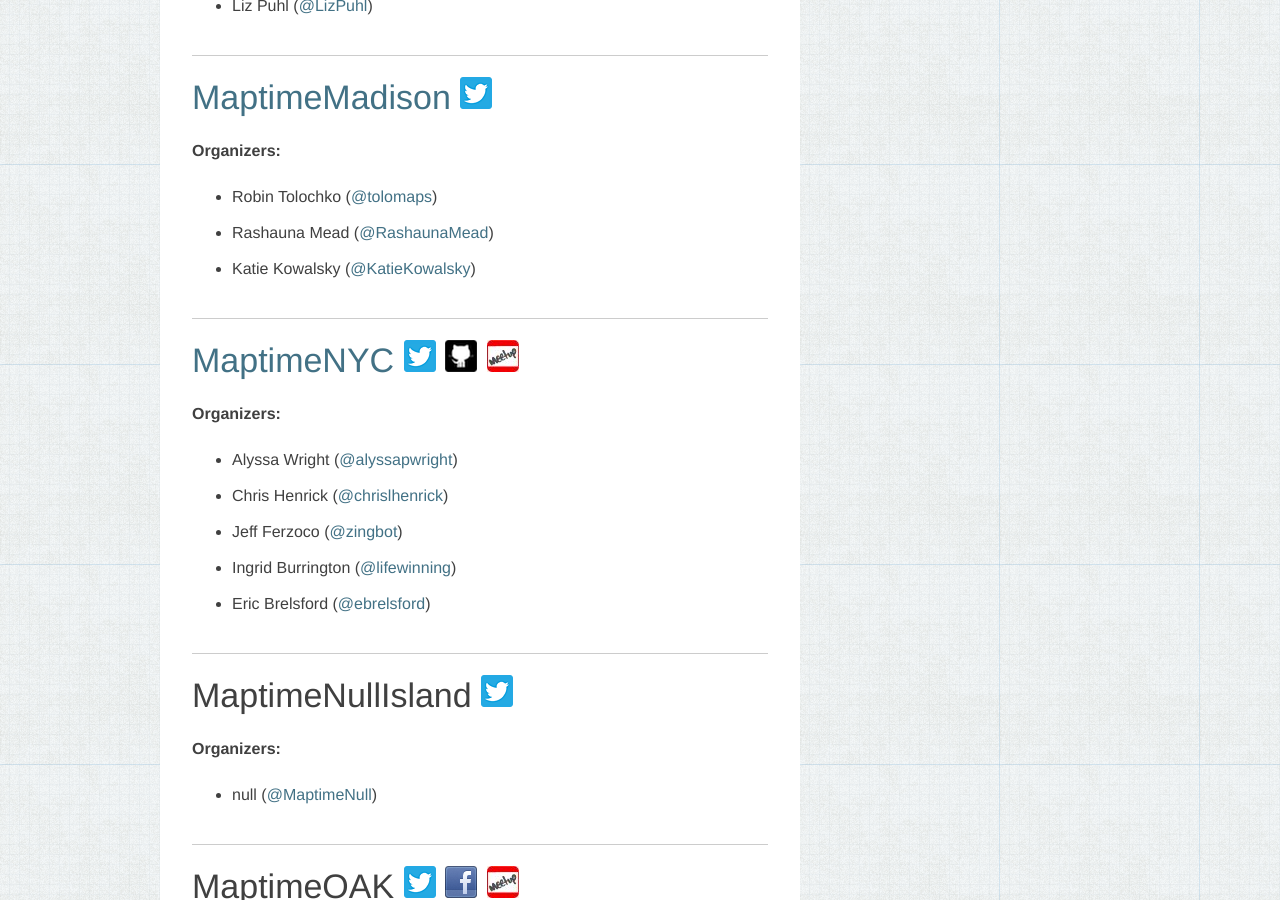
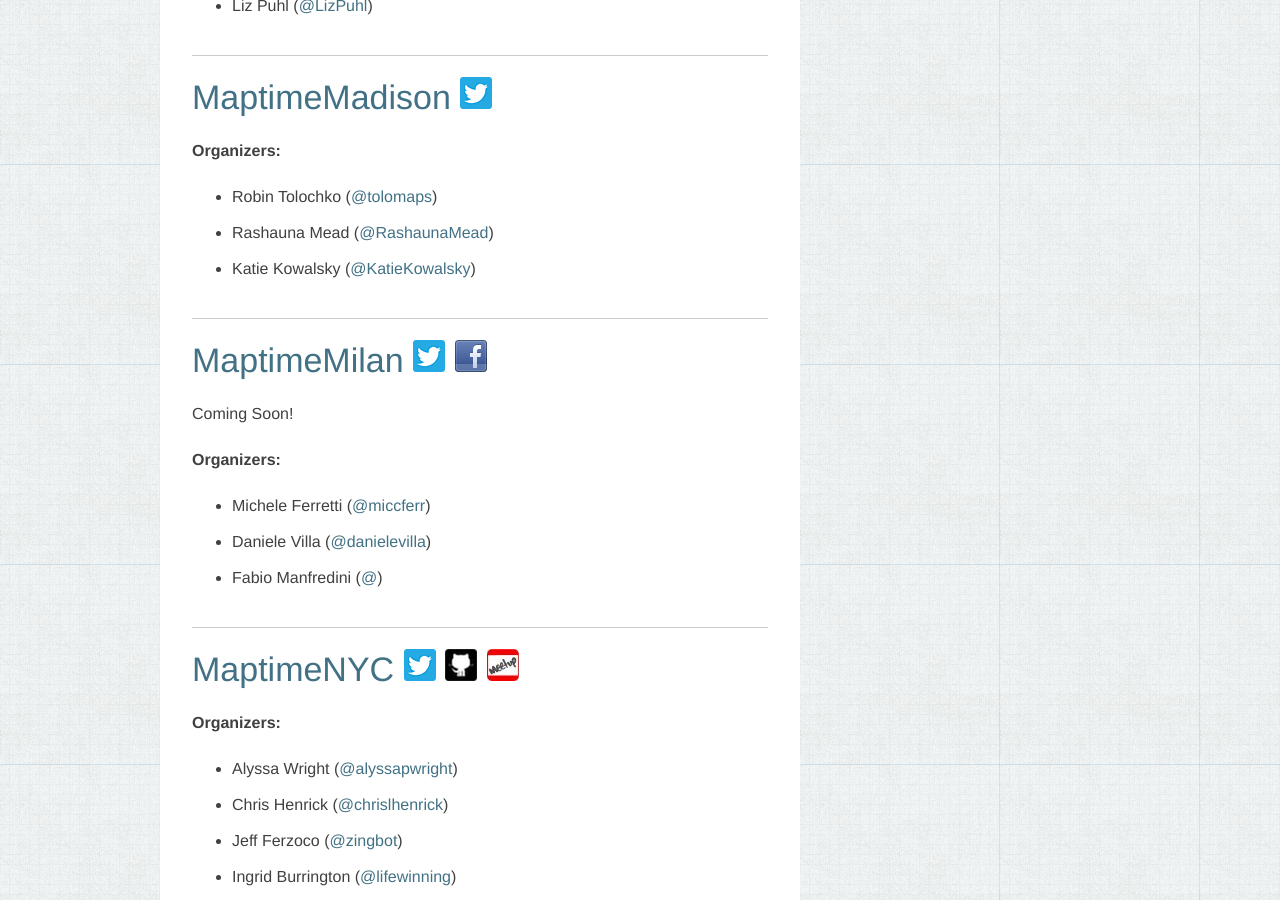
Before and after one commit to maptime/maptime.github.io, a Jekyll site: the page built from chapters/index.html, in a window 1280 px wide and 900 px high, scrolled down 5835 px. Built offline with Jekyll 4.4.1, drawn with Linux system fonts in a browser that asks for light colours.

Commit message:
added maptime milan

```diff
--- a/_data/chapters.json
+++ b/_data/chapters.json
@@ -484,6 +484,39 @@
         "coordinates": [
           -80.202253,
           25.801088
+        ]
+      }
+    },
+    {
+      "type": "Feature",
+      "properties": {
+        "location": "Milan, Italy",
+        "title": "MaptimeMilan",
+        "twitter": "MaptimeMI",
+        "organizers": [
+          {
+            "name": "Michele Ferretti",
+            "twitter": "miccferr"
+          },
+          {
+            "name": "Daniele Villa",
+            "twitter": "danielevilla"
+          },
+          {
+            "name": "Fabio Manfredini",
+            "twitter": ""
+          }
+        ],
+        "meetup": "",
+        "website" : "http://maptime.io/milan/",
+        "facebook": "https://www.facebook.com/maptimemi",
+        "comingSoon": true
+      },
+      "geometry": {
+        "type": "Point",
+        "coordinates": [
+          9.183333,
+          45.466667
         ]
       }
     },
```
